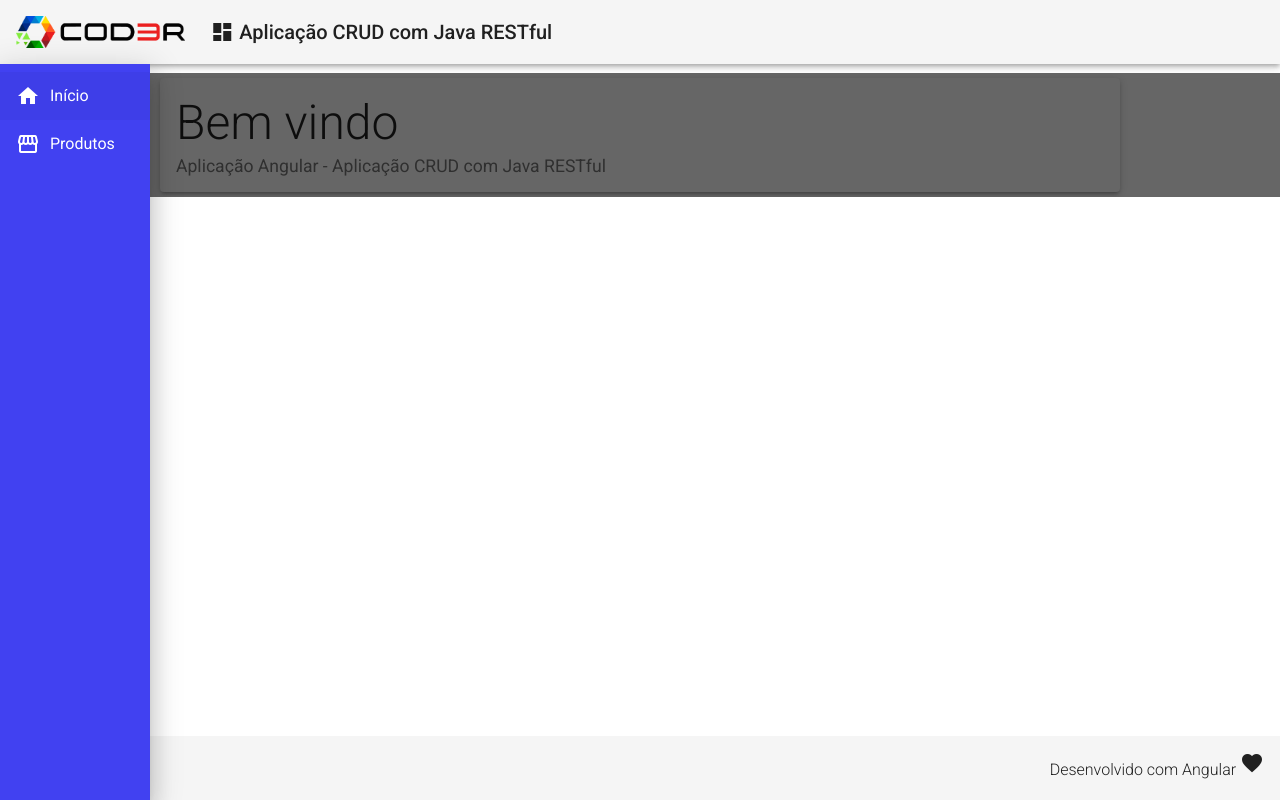
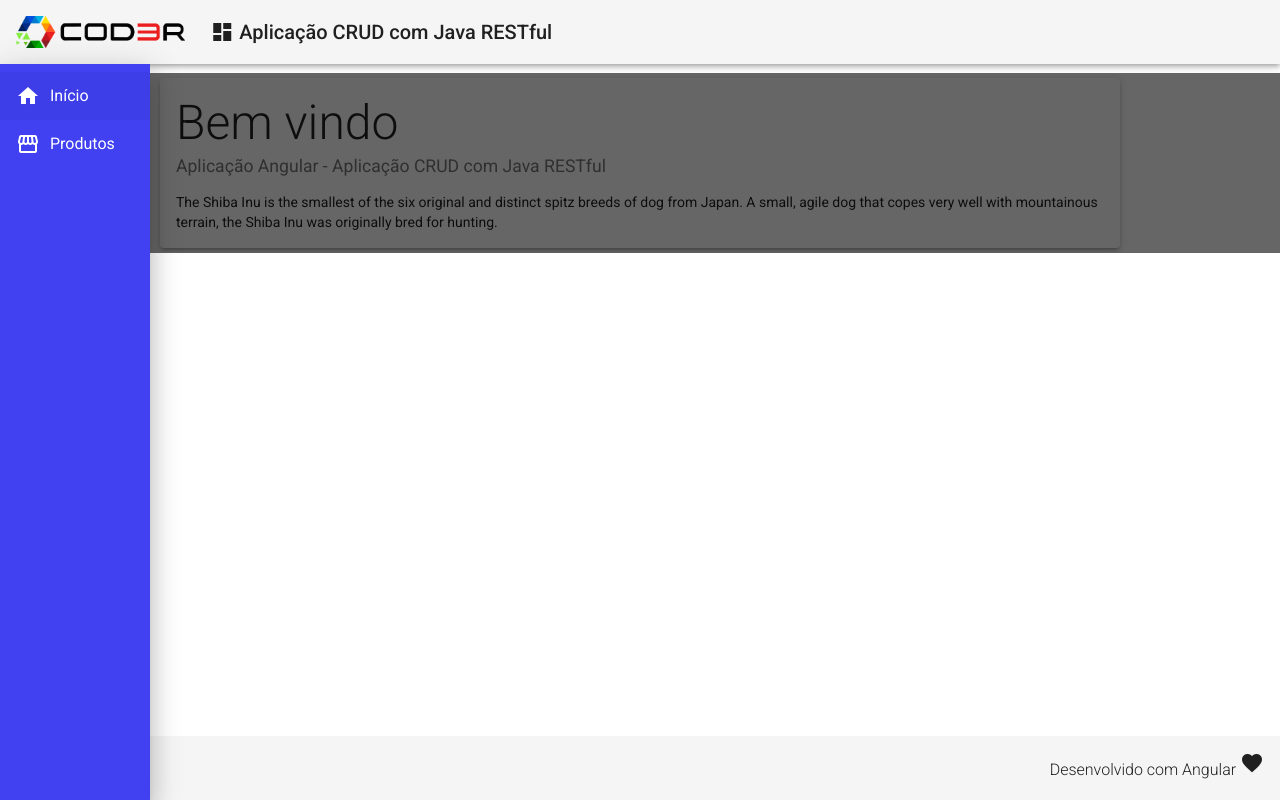
Before and after one commit to JeffersonLuizCruz/ANGULAR-ESTUDO, an Angular app: page / in a window 1280 px wide. Built offline with nearby package versions, Linux system fonts and the light colour scheme.

Commit message:
Custom color 1.0

```diff
--- a/src/app/components/template/nav/nav.component.css
+++ b/src/app/components/template/nav/nav.component.css
@@ -1,6 +1,7 @@
 .container {
 
     margin-top: 9px;
+    background-color: #FFF;
 }
 
 .sidenav{
@@ -24,4 +25,5 @@
 
     padding: 5px 160px;
     background-color: #FFF;
+
 }
--- a/src/app/view/home/home.component.css
+++ b/src/app/view/home/home.component.css
@@ -9,3 +9,7 @@
 
     font-size: 1.1rem;
 }
+
+.home {
+    background-color: #FFF;
+}
--- a/src/app/view/home/home.component.html
+++ b/src/app/view/home/home.component.html
@@ -5,4 +5,11 @@
     <mat-card-subtitle class="subtitle">
         Aplicação Angular - Aplicação CRUD com Java RESTful
     </mat-card-subtitle>
+    <mat-card-content>
+        <p>
+            The Shiba Inu is the smallest of the six original and distinct spitz breeds of dog from
+            Japan. A small, agile dog that copes very well with mountainous terrain, the Shiba Inu
+            was originally bred for hunting.
+          </p>
+    </mat-card-content>
 </mat-card>
--- a/src/styles.css
+++ b/src/styles.css
@@ -1,8 +1,4 @@
 /* You can add global styles to this file, and also import other style files */
 
-html, body {
-
-    height: 100%;
-    background-color: #FFF;
- }
+html, body { height: 100%; }
 body { margin: 0; font-family: Roboto, "Helvetica Neue", sans-serif; }
```
